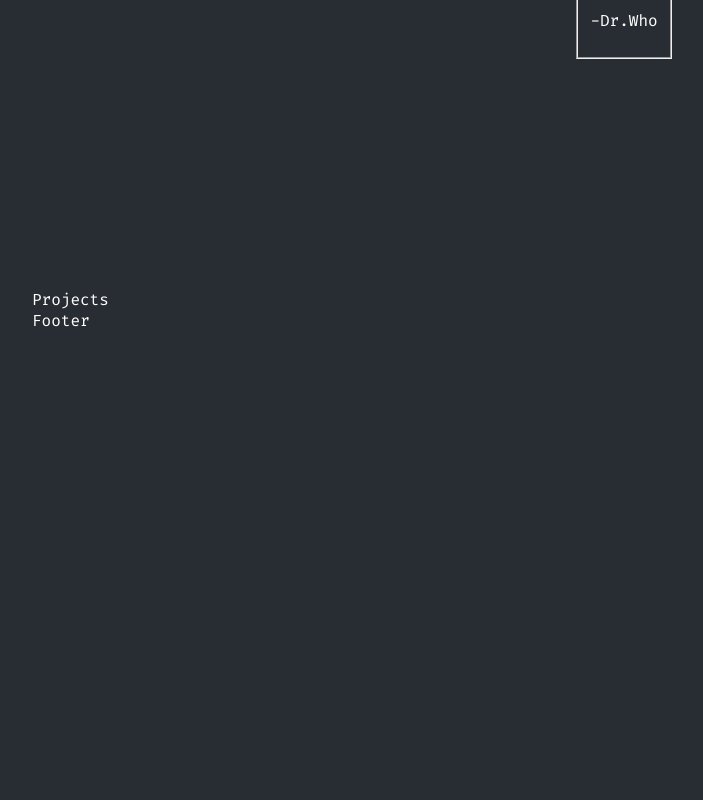
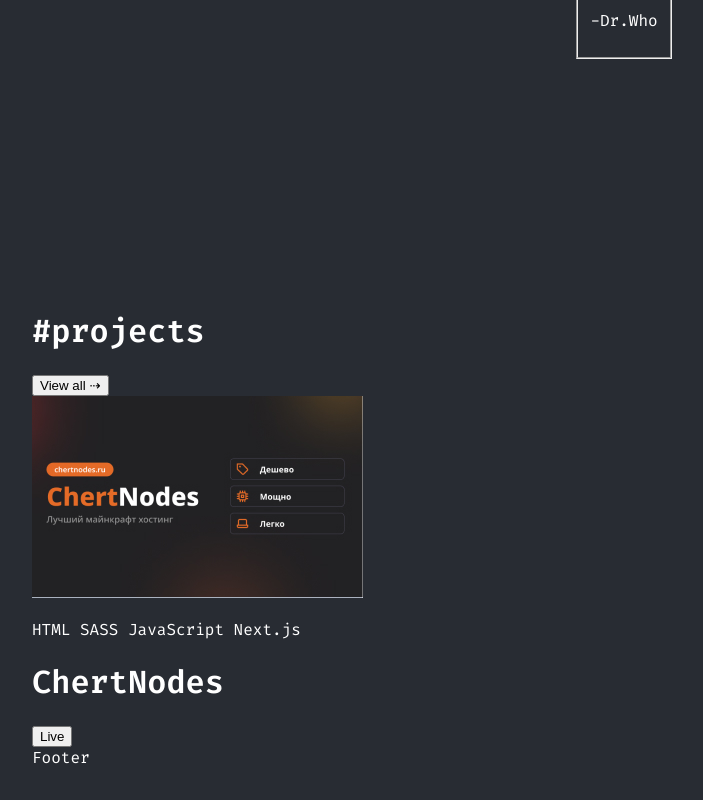
Before and after one commit to devmhb/Portfolio_devmhb, a Next.js app: page / in a window 1280 px wide. Shown: the part 596-1396 px from the top of the page, without its empty margins (16-719 px from the left). Before the commit the page ends 959 px from the top, so only its background shows below. Built offline with nearby package versions, Linux system fonts and the light colour scheme.

Commit message:
projects

```diff
--- a/components/ProjectCard.jsx
+++ b/components/ProjectCard.jsx
@@ -1,13 +1,24 @@
 import React from "react";
 import styles from "../styles/components/ProjectCard.module.scss";
-// import Image from "next/image";
+import Image from "next/image";
+import dummyImg from "../images/project-1.jpg";
 import { Data } from "./data";
 
 const ProjectCard = () => {
   console.log(Data);
   return (
     <div className={styles.card_con}>
-      <div className={styles.img_con}>{/* <Image /> */}</div>
+      <div className={styles.img_con}>
+        <Image src={dummyImg} height="" width="" alt="" />
+      </div>
+      <div className={styles.card_info}>
+        <p className={styles.uses_lan}>HTML SASS JavaScript Next.js</p>
+        <h1 className={styles.title}>ChertNodes</h1>
+        <p className={styles.desc}></p>
+        <div className={styles.btn_con}>
+          <button className={styles.btn}>Live</button>
+        </div>
+      </div>
     </div>
   );
 };
--- a/components/Projects.jsx
+++ b/components/Projects.jsx
@@ -1,10 +1,16 @@
 import React from "react";
 import ProjectCard from "./ProjectCard";
+import styles from "../styles/components/Projects.module.scss";
 
 const Projects = () => {
   return (
-    <div>
-      Projects
+    <div className={styles.projects_con}>
+      <div className={styles.projects_header}>
+        <h1>
+          <span>#</span>projects
+        </h1>
+        <button className={styles.btn}>View all ⇢</button>
+      </div>
       <ProjectCard />
     </div>
   );
```
Also changed, not shown: styles/components/Projects.module.scss (added).
